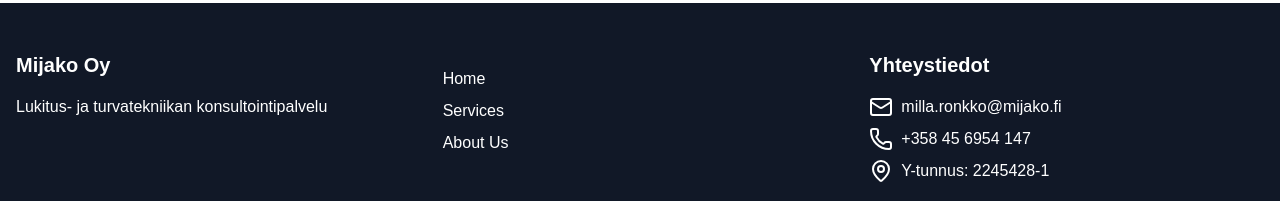
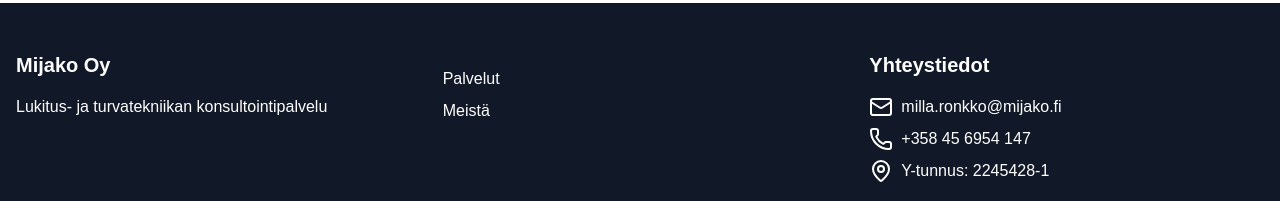
Before and after one commit to eeturonkko/mijako, a Next.js app: page / in a window 1280 px wide. Shown: the part 2003-2204 px from the top of the page. Built offline with nearby package versions, Linux system fonts and the light colour scheme.

Commit message:
Translate footer links to Finnish

```diff
--- a/components/Footer.tsx
+++ b/components/Footer.tsx
@@ -16,18 +16,13 @@
             <h3 className="text-xl font-bold mb-4"></h3>
             <ul className="space-y-2">
               <li>
-                <Link href="#" className="hover:text-purple-400">
-                  Home
-                </Link>
-              </li>
-              <li>
                 <Link href="#services" className="hover:text-purple-400">
-                  Services
+                  Palvelut
                 </Link>
               </li>
               <li>
                 <Link href="#about" className="hover:text-purple-400">
-                  About Us
+                  Meistä
                 </Link>
               </li>
             </ul>
```
